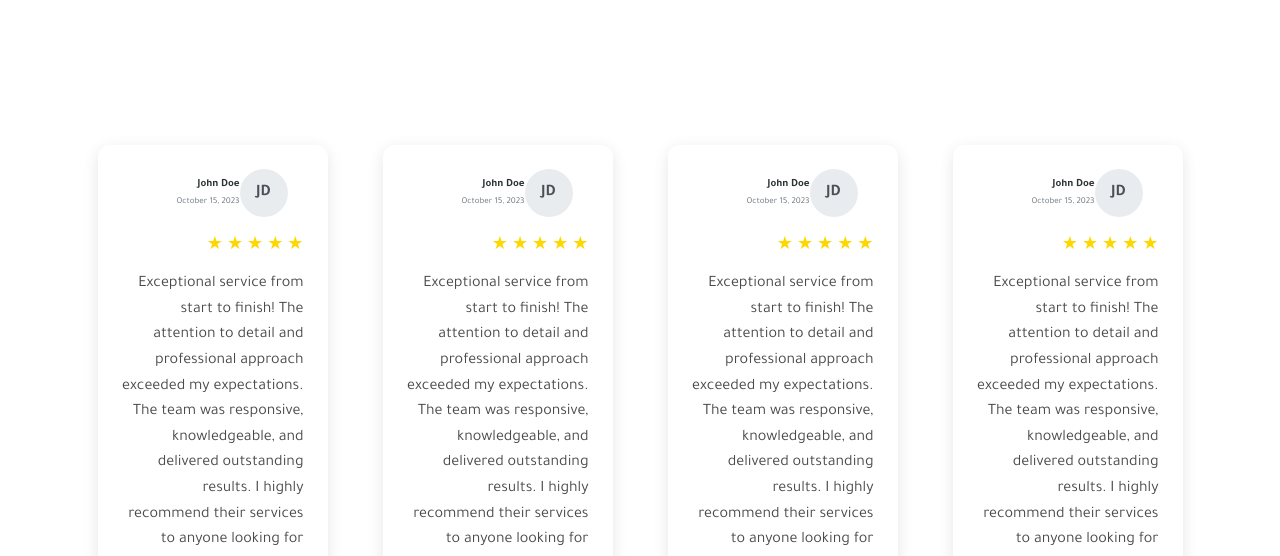
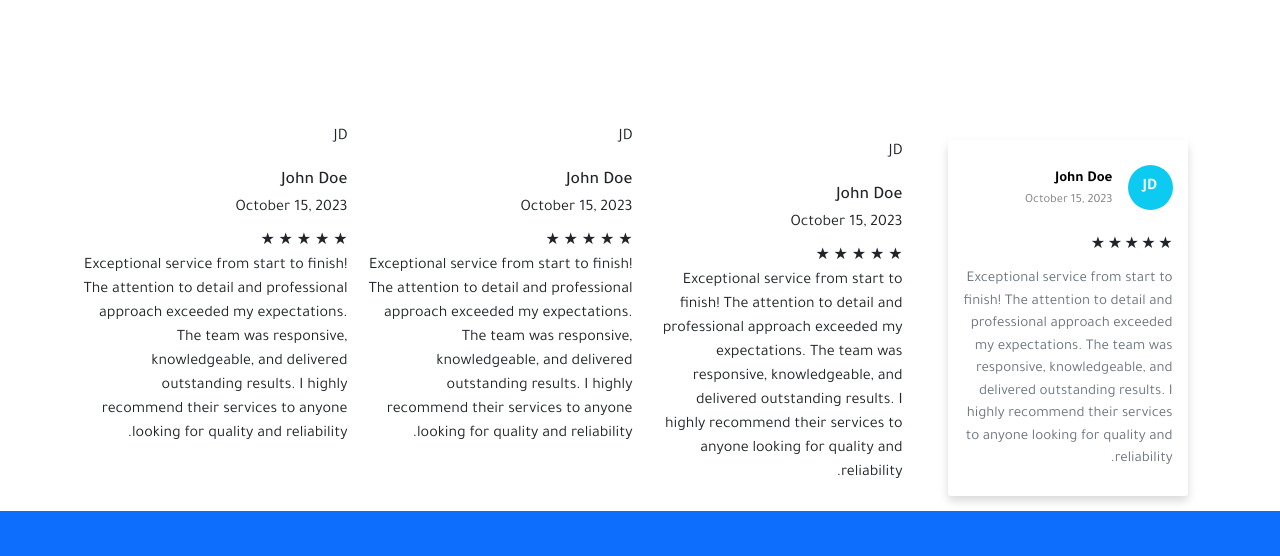
Before and after one commit to ahmedyosry433/Elzohry-Clinics, a website: page index.html in a window 1280 px wide. Shown: the part 1470-2026 px from the top of the page. Drawn offline with nearby package versions, Linux system fonts and the light colour scheme.

Commit message:
rate !✅

```diff
--- a/index.html
+++ b/index.html
@@ -130,16 +130,18 @@
             <div class="container">
                 <div class="row">
                     <div class="col-md-4 col-lg-3">
-                        <div class="review-card">
-                            <div class="review-header">
-                                <div class="avatar">JD</div>
-                                <div class="review-info">
-                                    <h3 class="reviewer-name">John Doe</h3>
-                                    <p class="review-date">October 15, 2023</p>
+                        <div class="review-card bg-white rounded p-4 m-4 shadow">
+                            <div class="review-header d-flex align-items-center mb-4">
+                                <div
+                                    class="avatar bg-info text-light d-flex align-items-center justify-content-center fw-bold ms-2 rounded-circle">
+                                    JD</div>
+                                <div class="review-info mt-4 me-3 flex-grow-1">
+                                    <h3 class="reviewer-name fs-4 fw-bold mb-1 text-black">John Doe</h3>
+                                    <p class="review-date fs-5 text-black-50">October 15, 2023</p>
                                 </div>
                             </div>
 
-                            <div class="rating">
+                            <div class="rating d-flex mt-3 mb-3 gap-1">
                                 <span class="star">★</span>
                                 <span class="star">★</span>
                                 <span class="star">★</span>
@@ -147,7 +149,7 @@
                                 <span class="star">★</span>
                             </div>
 
-                            <p class="review-text">
+                            <p class="review-text fs-4 text-secondary">
                                 Exceptional service from start to finish! The attention to detail and professional
                                 approach exceeded my expectations.
                                 The team was responsive, knowledgeable, and delivered outstanding results. I highly
@@ -159,7 +161,7 @@
                         </div>
                     </div>
                     <div class="col-md-4 col-lg-3">
-                        <div class="review-card">
+                        <div class="review-card p-4">
                             <div class="review-header">
                                 <div class="avatar">JD</div>
                                 <div class="review-info">
--- a/sass/_components.scss
+++ b/sass/_components.scss
@@ -78,70 +78,17 @@
 
 // Start Rate
 .review-card {
-    background: white;
-    border-radius: 12px;
-    padding: 24px;
-    box-shadow: 0 4px 16px rgba(0, 0, 0, 0.1);
-    max-width: 500px;
-    margin: 20px;
-    transition: transform 0.4s;
+    max-width: 50rem;
+    transition: transform 0.4s ease-in-out;
    &:hover {
         transform: translateY(-5px);
     }
 }
+.avatar {
+    width: 4.5rem;
+    height: 4.5rem;
 
-
-
-.review-header {
-    display: flex;
-    align-items: center;
-    margin-bottom: 16px;
-}
-
-.avatar {
-    width: 48px;
-    height: 48px;
-    border-radius: 50%;
-    background-color: #e9ecef;
-    margin-right: 16px;
-    display: flex;
-    align-items: center;
-    justify-content: center;
-    font-weight: bold;
-    color: #495057;
-}
-
-.review-info {
-    flex-grow: 1;
-}
-
-.reviewer-name {
-    font-size: 1.1rem;
-    font-weight: 600;
-    color: #2d3436;
-    margin: 0 0 4px 0;
-}
-
-.review-date {
-    font-size: 0.9rem;
-    color: #6c757d;
-    margin: 0;
-}
-
-.rating {
-    display: flex;
-    gap: 4px;
-    margin: 12px 0;
-}
-
-.star {
-    color: #ffd700;
-    font-size: 18px;
-}
-
-.review-text {
-    color: #4a4a4a;
-    line-height: 1.6;
-    margin: 0;
 }
 // End Rate
+// Start Appointment
+// End Appointment
```
Also changed, not shown: css/style.css.
